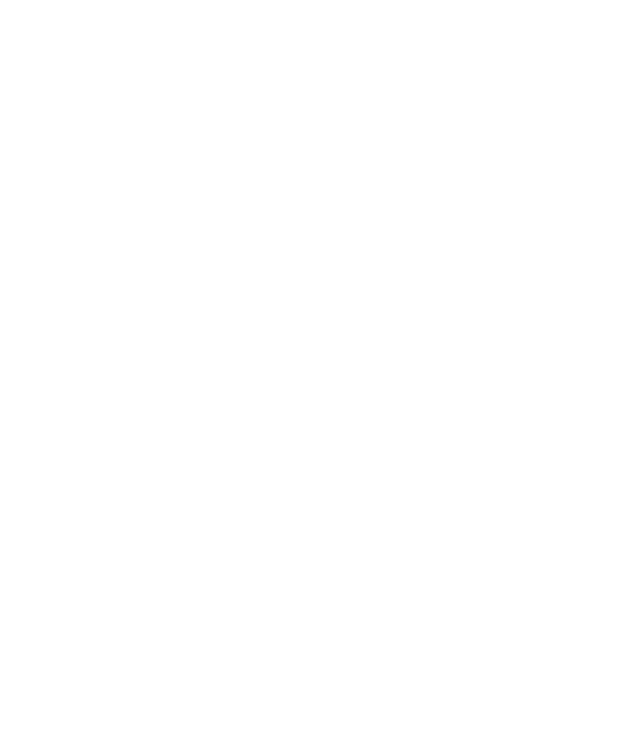
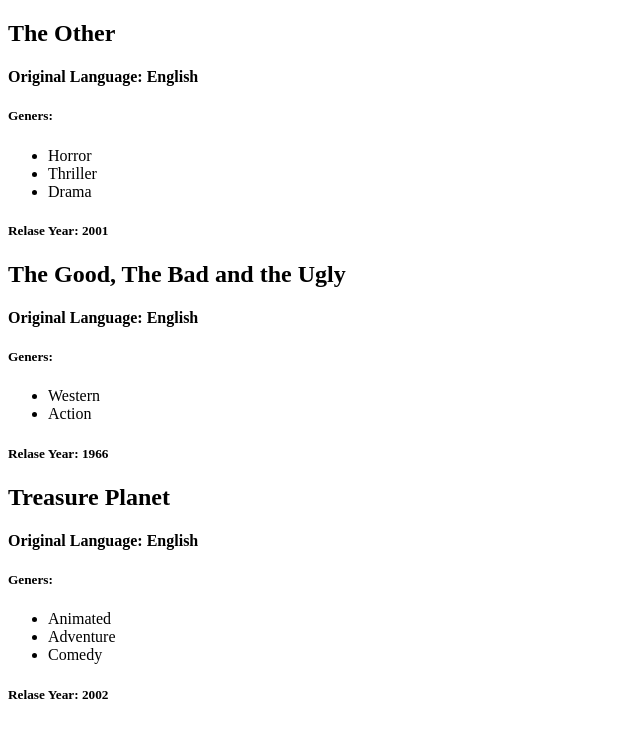
Before and after one commit to BeneArp/php-oop-1, a PHP site: page / in a window 1280 px wide. Before the commit the part shown is empty. Shown: the top 738 px of the page, without its empty margins (0-640 px from the left). Run offline with PHP 8.4, Linux system fonts and the light colour scheme.

Commit message:
feat: add movies info output

```diff
--- a/Model/Movie.php
+++ b/Model/Movie.php
@@ -4,16 +4,24 @@
         public $title;
         public $subtitle;
         public $duration;
-        public $lenguage;
-        public $geners;
-        public $actors;
+        public $language;
+        public $geners = [];
+        public $actors = [];
         public $relaseYear;
 
 
-        function __construct($_title, $_lenguage, $_geners, $_relaseYear){
+        function __construct($_title, $_language, $_geners, $_relaseYear){
             $this->title = $_title;
-            $this->lenguage = $_lenguage;
+            $this->language = $_language;
             $this->geners = $_geners;
             $this->relaseYear = $_relaseYear;
         }
+
+        public function getGeners(){
+
+            foreach($this->geners as $gener){
+                echo "<li>$gener</li>";
+            }
+
+        }
     }
--- /dev/null
+++ b/data/db.php
@@ -0,0 +1,11 @@
+<?php
+
+    require_once __DIR__ . '/../Model/Movie.php';
+
+    $db = [
+        new Movie('The Other', 'English', ['Horror', 'Thriller', 'Drama'], 2001),
+        new Movie('The Good, The Bad and the Ugly', 'English', ['Western', 'Action'], 1966),
+        new Movie('Treasure Planet', 'English', ['Animated', 'Adventure', 'Comedy'], 2002),
+    ]
+
+?>
--- a/index.php
+++ b/index.php
@@ -1,9 +1,8 @@
 <?php
 
-    require_once __DIR__ . '/Model/movie.php'
+    require_once __DIR__ . '/data/db.php'
 
 ?>
-
 
 <!DOCTYPE html>
 <html lang="en">
@@ -14,5 +13,17 @@
 </head>
 <body>
 
+   <?php foreach($db as $movie) : ?>
+
+        <h2><?php echo $movie->title ?></h2>
+        <h4>Original Language: <?php echo $movie->language ?></h4>
+        <h5>Geners:</h5>
+        <ul>
+            <?php $movie->getGeners() ?>
+        </ul>
+        <h5>Relase Year: <?php echo $movie->relaseYear ?></h5>
+
+    <?php endforeach ; ?>
+
 </body>
 </html>
```
